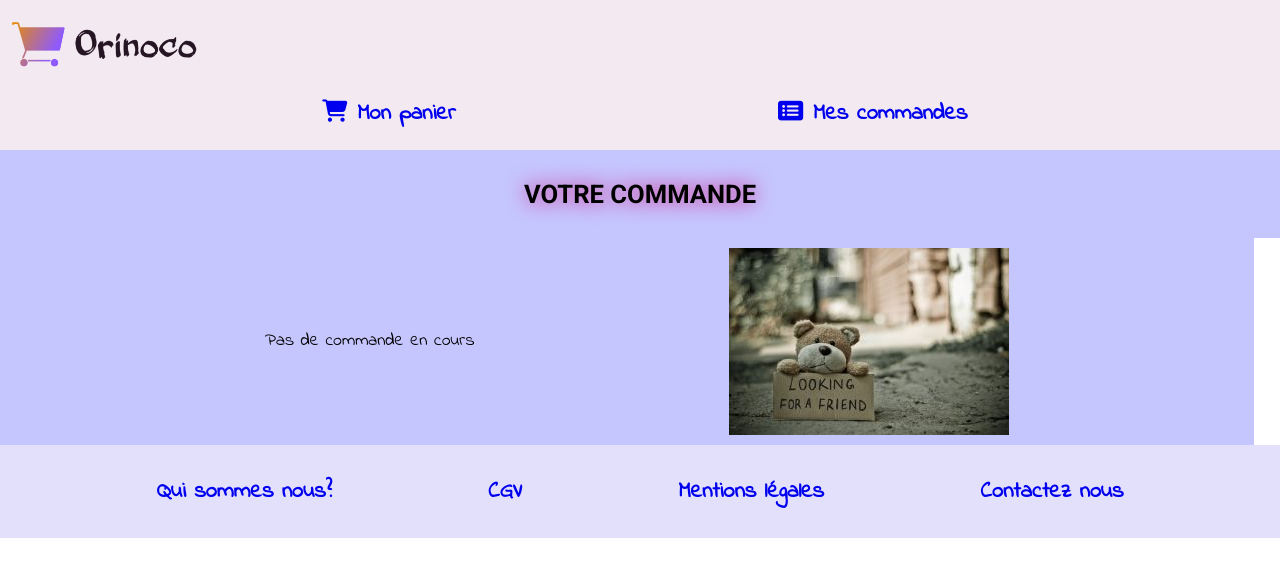
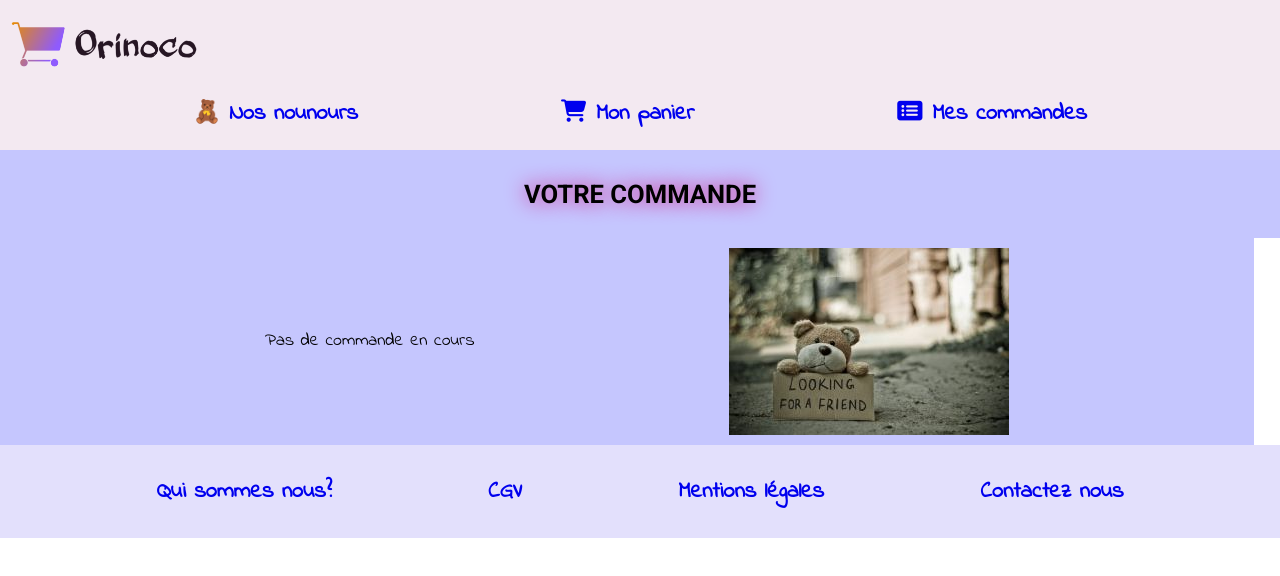
Before and after one commit to Kaak99/AussetKarine_5_110721, a plain HTML site: page html/my-orders.html in a window 1280 px wide. Drawn offline with Linux system fonts and the light colour scheme.

Commit message:
ajout menu <li>🧸 Nos nounours

```diff
--- a/html/my-orders.html
+++ b/html/my-orders.html
@@ -31,6 +31,7 @@
 
     <div class="headernav">
       <ul class="d-flex">
+        <li><a href="../index.html">🧸 Nos nounours</a></li>
 	      <li><a href="shopping-cart.html"><i class="fas fa-shopping-cart" title="Mon panier"></i>Mon panier</a></li>
 	      <li><a href="my-orders.html"><i class="fas fa-list-alt"></i>Mes commandes</a></li>
       </ul>
```
Also changed, not shown: html/product.html (+1 -0 lines), html/shopping-cart.html (+1 -0 lines), index.html (+1 -0 lines).
